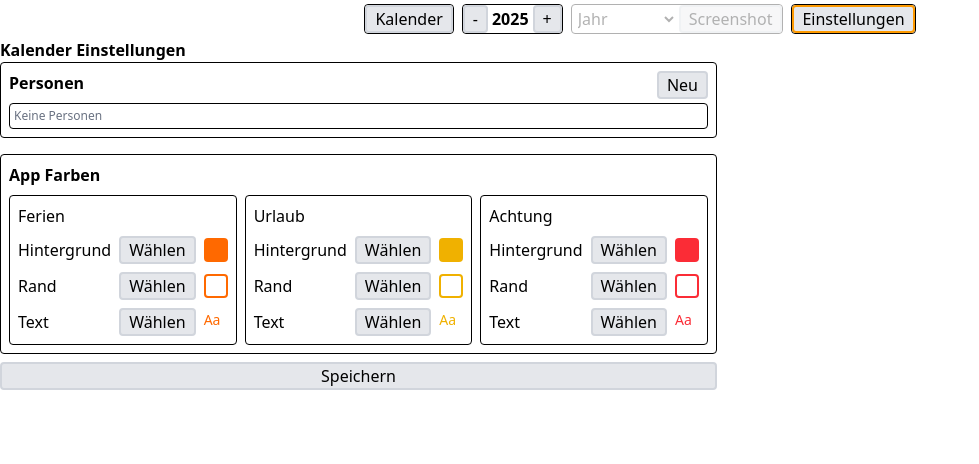
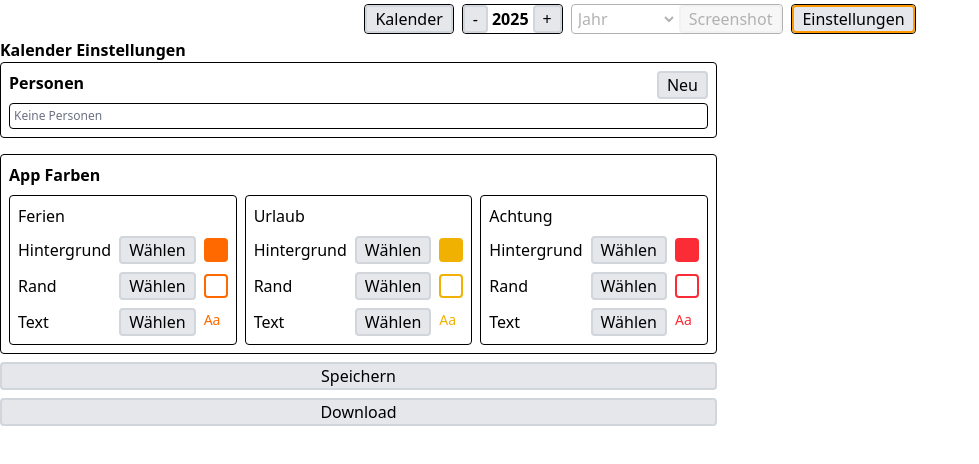
Before and after one commit to fchristian1/calendar, a React (Vite) app: page / in a window 1280 px wide. Both pictures are taken after a click on the button "Einstellungen". Shown: the top 464 px of the page, without its empty margins (0-979 px from the left). Built offline with nearby package versions, Linux system fonts and the light colour scheme.

Commit message:
20250825-094647

```diff
--- a/main.js
+++ b/main.js
@@ -27,6 +27,7 @@
 ipcMain.handle('load-data', async () => {
   try {
     const p = path.join(app.getPath('userData'), DATA_FILE)
+    console.log(`Loading data from ${p}`)
     if (!fs.existsSync(p)) return null
     const raw = await fs.promises.readFile(p, 'utf-8')
     return JSON.parse(raw)
@@ -38,6 +39,7 @@
 ipcMain.handle('save-data', async (event, data) => {
   try {
     const p = path.join(app.getPath('userData'), DATA_FILE)
+    console.log(`Loading data from ${p}`)
     await fs.promises.writeFile(p, JSON.stringify(data, null, 2), 'utf-8')
     return { ok: true }
   } catch (e) {
--- a/src/Calendar/Calendar.jsx
+++ b/src/Calendar/Calendar.jsx
@@ -282,7 +282,7 @@
                 }}>Farbe</button>
               </div>
               <div className="flex flex-row gap-2">
-                <button onClick={savePerson}>{editIndex >= 0 ? 'Update' : 'Neu'}</button>
+                <button onClick={savePerson}>{editIndex >= 0 ? 'Update' : 'Speichern'}</button>
                 <button onClick={clearForm}>Abbrechen</button>
               </div>
             </div>}
@@ -374,6 +374,22 @@
             }}
           >
             Speichern
+          </button>
+          <button onClick={async () => {
+            const data = localStorage.getItem('247calender_data');
+            if (!data) {
+              alert('Keine Daten zum Herunterladen gefunden.');
+              return;
+            }
+            const blob = new Blob([data], { type: 'application/json' });
+            const url = URL.createObjectURL(blob);
+            const a = document.createElement('a');
+            a.href = url;
+            a.download = '247calender_data.json';
+            a.click();
+            URL.revokeObjectURL(url);
+          }}>
+            Download
           </button>
         </div>
       </div>
```
